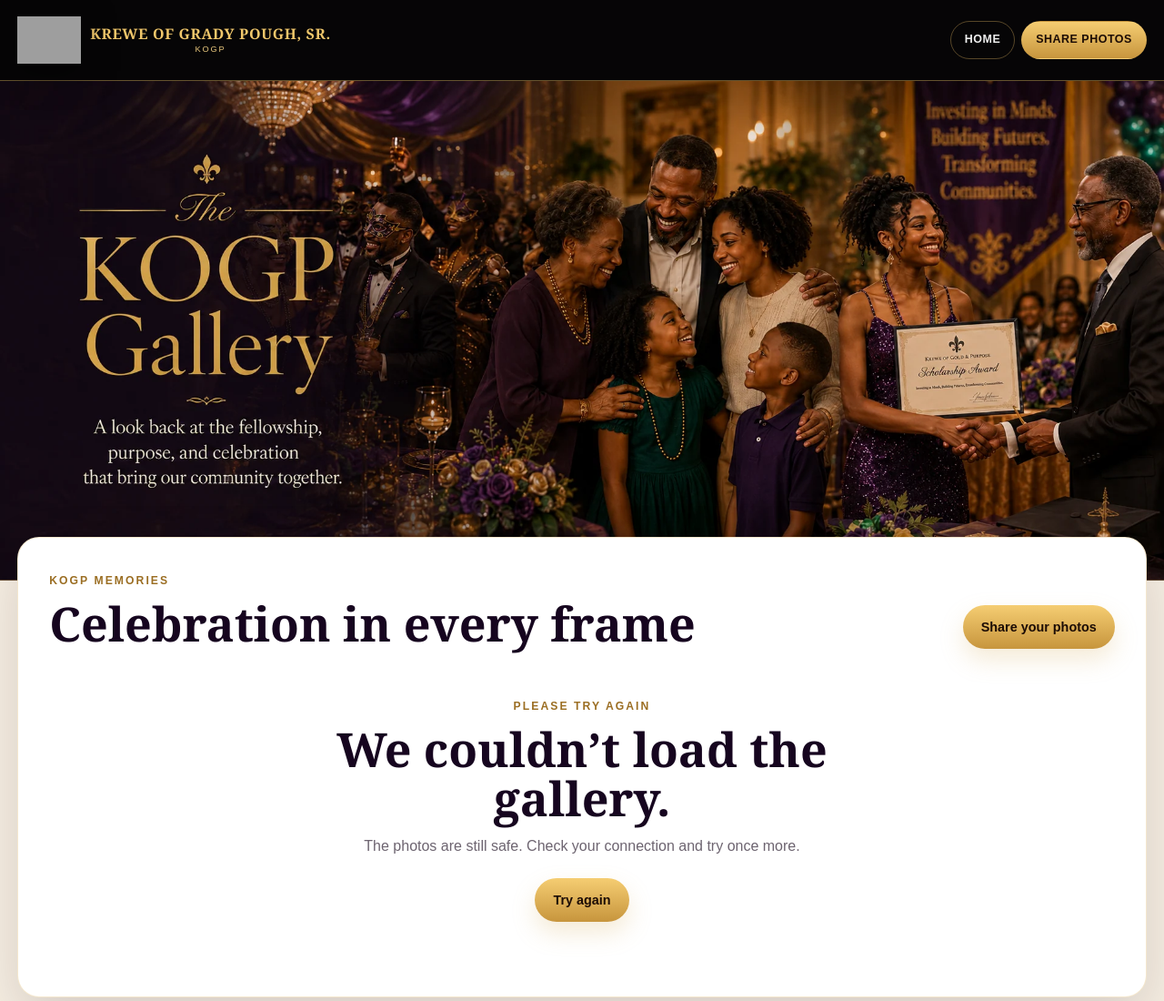
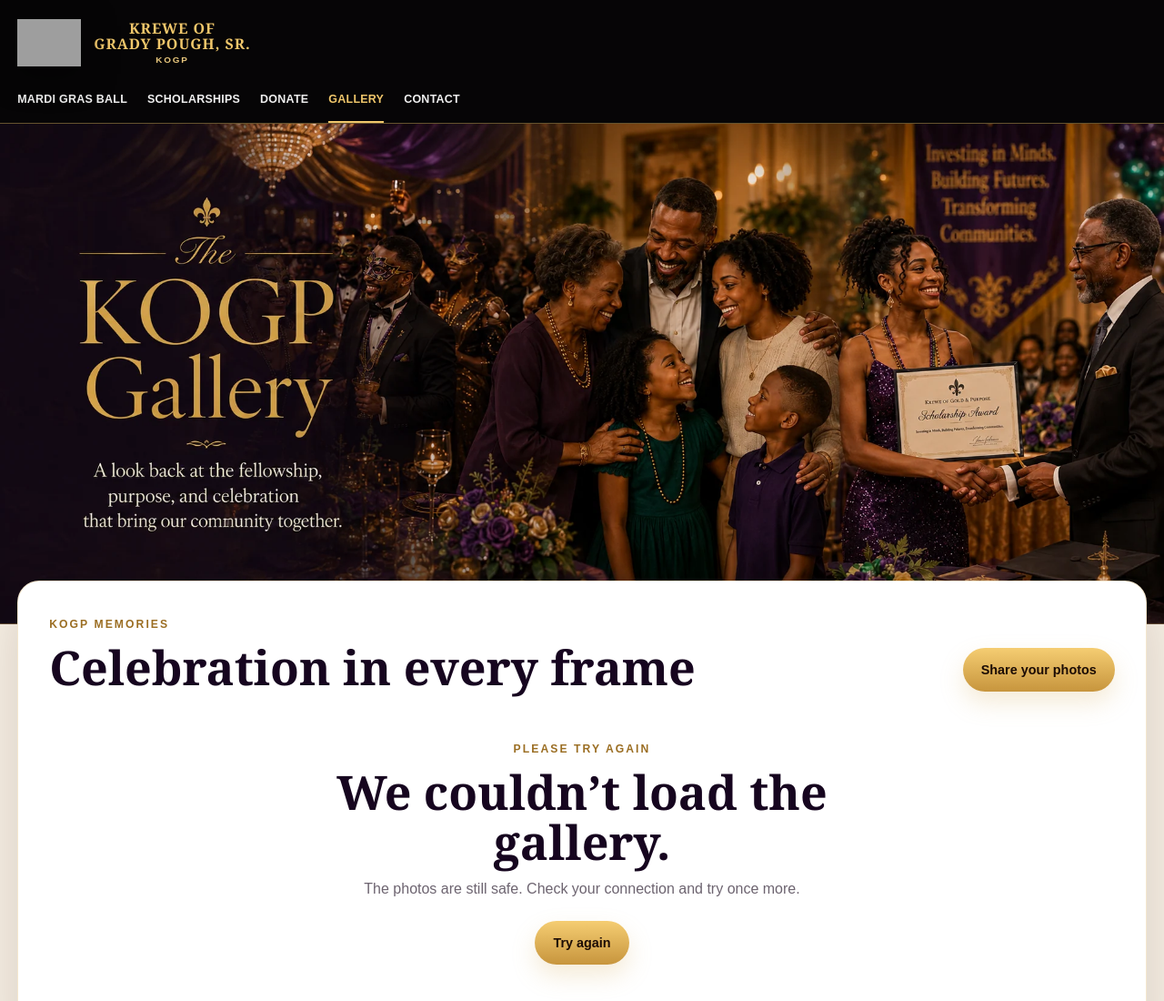
Before and after one commit to poughbear/KOGP-Website, a website: page gallery/index.html in a window 1280 px wide. Shown: the top 1100 px of the page at 91% size. Drawn offline with Linux system fonts and the light colour scheme; no server answers; grey boxes are pictures that could not be loaded.

Commit message:
Unify navigation and balance hero

```diff
--- a/gallery/gallery.css
+++ b/gallery/gallery.css
@@ -54,7 +54,8 @@ a { color: inherit; }
 .skip-link:focus { transform: none; }
 
 .site-header {
-  position: relative;
+  position: sticky;
+  top: 0;
   z-index: 10;
   color: var(--white);
   background: #060506;
@@ -63,59 +64,82 @@ a { color: inherit; }
 
 .header-inner {
   display: flex;
-  align-items: center;
-  justify-content: space-between;
+  align-items: flex-start;
+  flex-direction: column;
   width: calc(100% - var(--page-inset));
-  min-height: 76px;
   margin: 0 auto;
-  gap: 12px;
+  padding: 12px 0 0;
+  gap: 8px;
 }
 
 .brand {
   display: inline-flex;
   align-items: center;
+  gap: 14px;
   min-width: 0;
   color: var(--gold-bright);
   text-decoration: none;
 }
 
 .brand img {
-  width: 58px;
-  height: 58px;
+  width: 70px;
+  height: 70px;
   object-fit: contain;
   filter: drop-shadow(0 8px 18px rgba(0, 0, 0, .5));
 }
 
-.brand-copy { display: none; }
+.brand-copy {
+  display: block;
+  color: var(--gold-bright);
+  font-size: 1rem;
+  font-weight: 800;
+  line-height: 1.05;
+  text-align: center;
+  text-transform: uppercase;
+  letter-spacing: .06em;
+}
+
+.brand-copy strong,
+.brand-copy small { display: block; }
+
+.brand-copy small {
+  margin-top: 4px;
+  color: #e7c67d;
+  font-family: var(--sans);
+  font-size: .62em;
+  letter-spacing: .18em;
+}
 
 .header-actions {
   display: flex;
   align-items: center;
-  gap: 7px;
+  width: 100%;
+  gap: 22px;
+  overflow-x: auto;
+  scrollbar-width: none;
 }
+
+.header-actions::-webkit-scrollbar { display: none; }
 
 .header-link {
   display: inline-flex;
+  flex: 0 0 auto;
   align-items: center;
   justify-content: center;
-  min-height: 42px;
-  padding: 8px 11px;
+  padding: 10px 0 14px;
   color: rgba(255, 255, 255, .94);
-  border: 1px solid rgba(217, 177, 95, .38);
-  border-radius: 999px;
+  border-bottom: 2px solid transparent;
   font-family: var(--sans);
-  font-size: .72rem;
+  font-size: .78rem;
   font-weight: 800;
   text-decoration: none;
   text-transform: uppercase;
-  letter-spacing: .04em;
+  letter-spacing: .02em;
+  white-space: nowrap;
 }
 
-.header-link-gold {
-  color: #1c0c05;
-  background: linear-gradient(180deg, #f5cd72, #c7953d);
-  border-color: transparent;
-}
+.header-link:hover,
+.header-link.active { color: var(--gold-bright); border-bottom-color: var(--gold-bright); }
 
 .intro {
   position: relative;
@@ -454,19 +478,10 @@ a { color: inherit; }
 [hidden] { display: none !important; }
 
 @media (min-width: 560px) {
-  .brand { gap: 10px; }
-  .brand-copy { display: block; line-height: 1.05; text-align: center; text-transform: uppercase; letter-spacing: .04em; }
-  .brand-copy strong, .brand-copy small { display: block; }
-  .brand-copy strong { font-size: .72rem; }
-  .brand-copy small { margin-top: 4px; color: #e7c67d; font-family: var(--sans); font-size: .58rem; letter-spacing: .2em; }
-  .header-link { padding-inline: 15px; font-size: .78rem; }
   .gallery-grid { grid-template-columns: repeat(2, minmax(0, 1fr)); }
 }
 
 @media (min-width: 780px) {
-  .header-inner { min-height: 88px; }
-  .brand img { width: 70px; height: 70px; }
-  .brand-copy strong { font-size: .88rem; }
   .intro { height: auto; }
   .intro::before { display: none; }
   .intro-artwork { height: auto; object-fit: contain; object-position: center; }
@@ -477,10 +492,18 @@ a { color: inherit; }
 }
 
 @media (min-width: 1040px) {
-  .brand-copy strong { font-size: 1rem; }
   .gallery-grid { grid-template-columns: repeat(3, minmax(0, 1fr)); }
   .viewer-previous { left: 26px; }
   .viewer-next { right: 26px; }
+}
+
+@media (min-width: 1381px) {
+  .header-inner { align-items: center; flex-direction: row; justify-content: space-between; min-height: 94px; padding: 0; gap: 28px; }
+  .brand { min-width: 330px; gap: 18px; }
+  .brand img { width: 92px; height: 92px; }
+  .brand-copy { font-size: clamp(1.1rem, 2vw, 1.45rem); }
+  .header-actions { width: auto; gap: 34px; overflow: visible; }
+  .header-link { padding: 34px 0; font-size: .98rem; }
 }
 
 @media (prefers-reduced-motion: reduce) {
--- a/gallery/index.html
+++ b/gallery/index.html
@@ -19,13 +19,16 @@
       <a class="brand" href="/" aria-label="KOGP home">
         <img src="/asset_folder/kogp-logo.png" alt="" width="92" height="92">
         <span class="brand-copy">
-          <strong>Krewe of Grady Pough, Sr.</strong>
+          <strong>Krewe of<br>Grady Pough, Sr.</strong>
           <small>KOGP</small>
         </span>
       </a>
-      <nav class="header-actions" aria-label="Gallery navigation">
-        <a class="header-link" href="/">Home</a>
-        <a class="header-link header-link-gold" href="/upload/">Share photos</a>
+      <nav class="header-actions" aria-label="Main navigation">
+        <a class="header-link" href="/#ball">Mardi Gras Ball</a>
+        <a class="header-link" href="/#scholarships">Scholarships</a>
+        <a class="header-link" href="https://www.zeffy.com/en-US/donation-form/donate-to-the-kogp-scholarship-fund" target="_blank" rel="noopener noreferrer">Donate</a>
+        <a class="header-link active" href="/gallery/" aria-current="page">Gallery</a>
+        <a class="header-link" href="/#contact">Contact</a>
       </nav>
     </div>
   </header>
```
Also changed, not shown: index.html (+8 -8 lines).
